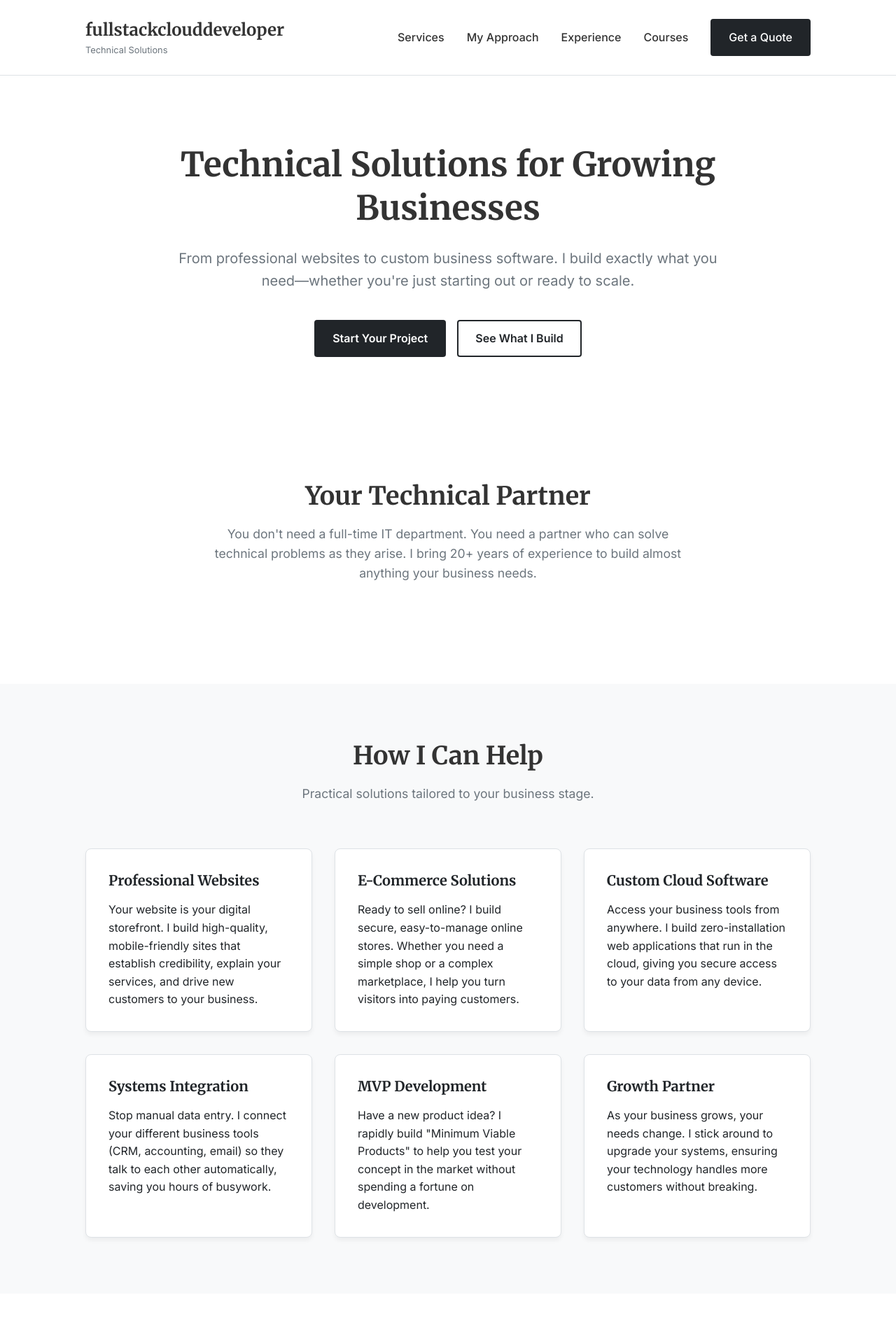
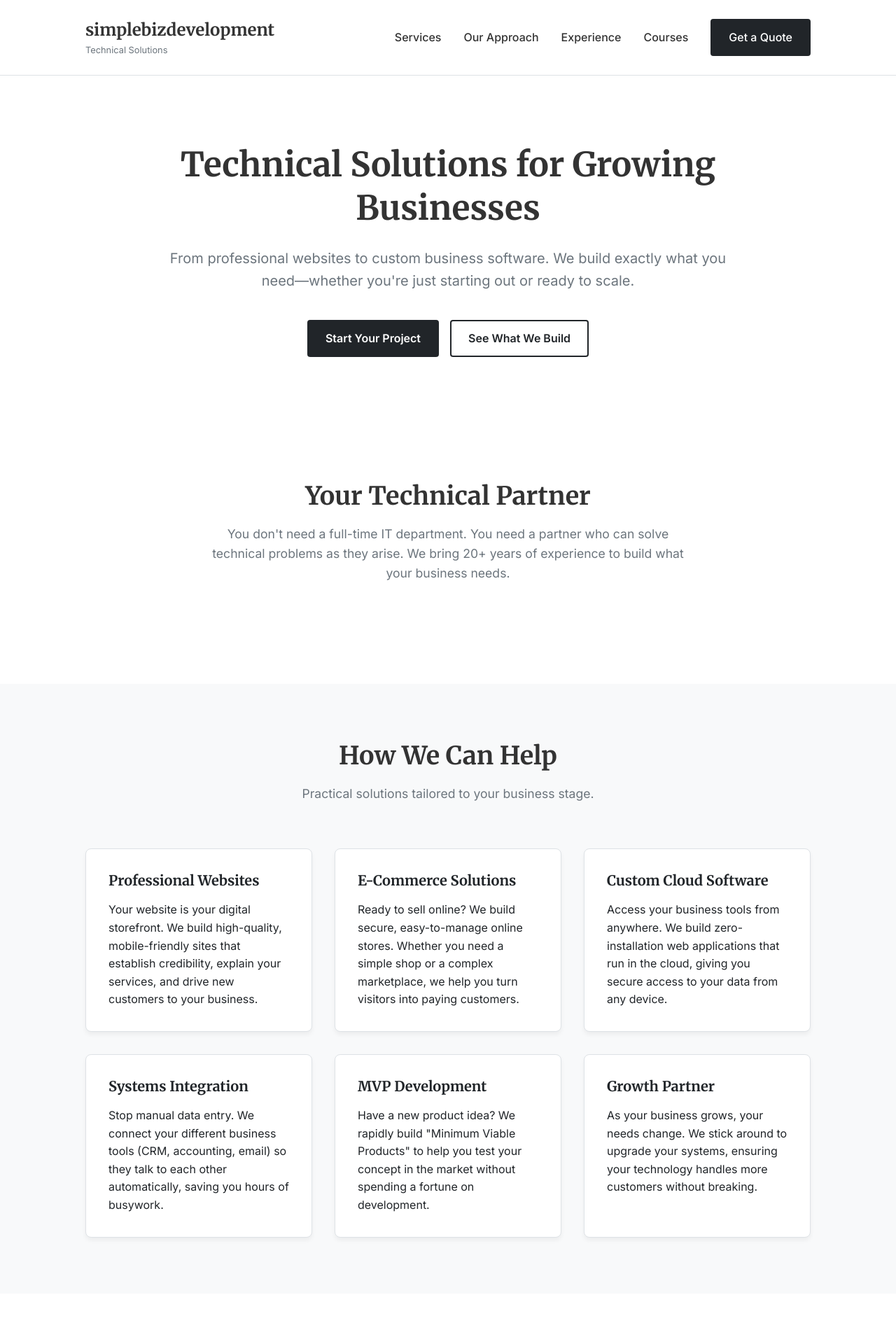
Before and after one commit to bigspotteddog/fullstackclouddeveloper.com, a plain HTML site: page index.html in a window 1280 px wide. Shown: the top 1900 px of the page at 70% size. Drawn offline with Linux system fonts and the light colour scheme.

Commit message:
Change to simplebizdevelopment.

```diff
--- a/index.html
+++ b/index.html
@@ -3,7 +3,7 @@
 <head>
     <meta charset="UTF-8">
     <meta name="viewport" content="width=device-width, initial-scale=1.0">
-    <title>fullstackclouddeveloper | Technical Solutions for Business</title>
+    <title>simplebizdevelopment | Technical Solutions for Business</title>
     <link rel="stylesheet" href="css/style.css">
     <link rel="preconnect" href="https://fonts.googleapis.com">
     <link rel="preconnect" href="https://fonts.gstatic.com" crossorigin>
@@ -15,13 +15,13 @@
     <header class="site-header">
         <div class="container">
             <div class="logo">
-                <a href="#">fullstackclouddeveloper</a>
+                <a href="#">simplebizdevelopment</a>
                 <span class="tagline">Technical Solutions</span>
             </div>
             <nav class="main-nav">
                 <ul>
                     <li><a href="#services">Services</a></li>
-                    <li><a href="#approach">My Approach</a></li>
+                    <li><a href="#approach">Our Approach</a></li>
                     <li><a href="#work">Experience</a></li>
                     <li><a href="/courses">Courses</a></li>
                     <li><a href="#contact" class="btn btn-primary">Get a Quote</a></li>
@@ -40,10 +40,10 @@
             <div class="container">
                 <div class="hero-content">
                     <h1>Technical Solutions for Growing Businesses</h1>
-                    <p class="hero-sub">From professional websites to custom business software. I build exactly what you need—whether you're just starting out or ready to scale.</p>
+                    <p class="hero-sub">From professional websites to custom business software. We build exactly what you need—whether you're just starting out or ready to scale.</p>
                     <div class="hero-actions">
                         <a href="#contact" class="btn btn-primary">Start Your Project</a>
-                        <a href="#services" class="btn btn-secondary">See What I Build</a>
+                        <a href="#services" class="btn btn-secondary">See What We Build</a>
                     </div>
                 </div>
             </div>
@@ -53,7 +53,7 @@
             <div class="container">
                 <div class="section-header">
                     <h2>Your Technical Partner</h2>
-                    <p>You don't need a full-time IT department. You need a partner who can solve technical problems as they arise. I bring 20+ years of experience to build almost anything your business needs.</p>
+                    <p>You don't need a full-time IT department. You need a partner who can solve technical problems as they arise. We bring 20+ years of experience to build what your business needs.</p>
                 </div>
             </div>
         </section>
@@ -61,33 +61,33 @@
         <section id="services" class="section-gray">
             <div class="container">
                 <div class="section-header">
-                    <h2>How I Can Help</h2>
+                    <h2>How We Can Help</h2>
                     <p>Practical solutions tailored to your business stage.</p>
                 </div>
                 <div class="services-grid">
                     <div class="service-card">
                         <h3>Professional Websites</h3>
-                        <p>Your website is your digital storefront. I build high-quality, mobile-friendly sites that establish credibility, explain your services, and drive new customers to your business.</p>
+                        <p>Your website is your digital storefront. We build high-quality, mobile-friendly sites that establish credibility, explain your services, and drive new customers to your business.</p>
                     </div>
                     <div class="service-card">
                         <h3>E-Commerce Solutions</h3>
-                        <p>Ready to sell online? I build secure, easy-to-manage online stores. Whether you need a simple shop or a complex marketplace, I help you turn visitors into paying customers.</p>
+                        <p>Ready to sell online? We build secure, easy-to-manage online stores. Whether you need a simple shop or a complex marketplace, we help you turn visitors into paying customers.</p>
                     </div>
                     <div class="service-card">
                         <h3>Custom Cloud Software</h3>
-                        <p>Access your business tools from anywhere. I build zero-installation web applications that run in the cloud, giving you secure access to your data from any device.</p>
+                        <p>Access your business tools from anywhere. We build zero-installation web applications that run in the cloud, giving you secure access to your data from any device.</p>
                     </div>
                     <div class="service-card">
                         <h3>Systems Integration</h3>
-                        <p>Stop manual data entry. I connect your different business tools (CRM, accounting, email) so they talk to each other automatically, saving you hours of busywork.</p>
+                        <p>Stop manual data entry. We connect your different business tools (CRM, accounting, email) so they talk to each other automatically, saving you hours of busywork.</p>
                     </div>
                     <div class="service-card">
                         <h3>MVP Development</h3>
-                        <p>Have a new product idea? I rapidly build "Minimum Viable Products" to help you test your concept in the market without spending a fortune on development.</p>
+                        <p>Have a new product idea? We rapidly build "Minimum Viable Products" to help you test your concept in the market without spending a fortune on development.</p>
                     </div>
                     <div class="service-card">
                         <h3>Growth Partner</h3>
-                        <p>As your business grows, your needs change. I stick around to upgrade your systems, ensuring your technology handles more customers without breaking.</p>
+                        <p>As your business grows, your needs change. We stick around to upgrade your systems, ensuring your technology handles more customers without breaking.</p>
                     </div>
                 </div>
             </div>
@@ -100,13 +100,13 @@
                         <h2>Why Work With Me?</h2>
                         <ul class="feature-list">
                             <li>
-                                <strong>One-Stop Shop:</strong> No need to hire separate web designers, developers, and consultants. I handle the entire technical side of your business.
+                                <strong>One-Stop Shop:</strong> No need to hire separate web designers, developers, and consultants. We handle the entire technical side of your business.
                             </li>
                             <li>
-                                <strong>Built for Growth:</strong> I build with professional standards from day one. This means you won't have to pay to rebuild your website just because your business grew.
+                                <strong>Built for Growth:</strong> We build with professional standards from day one. This means you won't have to pay to rebuild your website just because your business grew.
                             </li>
                             <li>
-                                <strong>20+ Years Experience:</strong> I've built systems for startups and massive enterprises. I bring that same level of quality and reliability to your business.
+                                <strong>20+ Years Experience:</strong> We've built systems for startups and massive enterprises. We bring that same level of quality and reliability to your business.
                             </li>
                         </ul>
                     </div>
@@ -120,6 +120,28 @@
                     <h2>Proven Results</h2>
                 </div>
                 <div class="case-studies">
+                    <div class="case-study">
+                        <div class="case-content">
+                            <h3>Automated Vending System</h3>
+                            <p class="case-meta">Consulting Project</p>
+                            <p>Built a complete cloud-based vending ecosystem using a custom REST-based ORM. This enabled seamless synchronization of animation, media advertising, inventory, pricing, and configurations between the cloud management system and local vending machines.</p>
+                            <ul class="tags">
+                                <li>IoT & Hardware</li>
+                                <li>Cloud Logistics</li>
+                            </ul>
+                        </div>
+                    </div>
+                    <div class="case-study">
+                        <div class="case-content">
+                            <h3>Fintech & POS System</h3>
+                            <p class="case-meta">Startup Launch</p>
+                            <p>Built the entire financial infrastructure for a brand new startup in just 6 weeks. Led a 5-person team to launch a cloud-based POS and credit system in time for a major trade show debut.</p>
+                            <ul class="tags">
+                                <li>Rapid Delivery</li>
+                                <li>Fintech Integration</li>
+                            </ul>
+                        </div>
+                    </div>
                     <div class="case-study">
                         <div class="case-content">
                             <h3>Scaling Market Reach</h3>
@@ -155,31 +177,9 @@
                     </div>
                     <div class="case-study">
                         <div class="case-content">
-                            <h3>Automated Vending System</h3>
-                            <p class="case-meta">Consulting Project</p>
-                            <p>Built a complete cloud-based vending ecosystem using a custom REST-based ORM. This enabled seamless synchronization of animation, media advertising, inventory, pricing, and configurations between the cloud management system and local vending machines.</p>
-                            <ul class="tags">
-                                <li>IoT & Hardware</li>
-                                <li>Cloud Logistics</li>
-                            </ul>
-                        </div>
-                    </div>
-                    <div class="case-study">
-                        <div class="case-content">
-                            <h3>Fintech & POS System</h3>
-                            <p class="case-meta">Startup Launch</p>
-                            <p>Built the entire financial infrastructure for a brand new startup in just 6 weeks. Led a 5-person team to launch a cloud-based POS and credit system in time for a major trade show debut.</p>
-                            <ul class="tags">
-                                <li>Rapid Delivery</li>
-                                <li>Fintech Integration</li>
-                            </ul>
-                        </div>
-                    </div>
-                    <div class="case-study">
-                        <div class="case-content">
                             <h3>Technical Mentorship</h3>
                             <p class="case-meta">Education & Training</p>
-                            <p>Leveraging 20+ years of teaching experience (university adjunct faculty, Corporate Training) to build strong engineering cultures. I don't just write code; I train teams to maintain it, ensuring long-term success for your business.</p>
+                            <p>Leveraging 20+ years of teaching experience (university adjunct faculty, Corporate Training) to build strong engineering cultures. We don't just write code; We train teams to maintain it, ensuring long-term success for your business.</p>
                             <ul class="tags">
                                 <li>Team Building</li>
                                 <li>Knowledge Transfer</li>
@@ -239,11 +239,11 @@
                 <div class="footer-links">
                     <a href="https://linkedin.com" target="_blank">LinkedIn</a>
                     <a href="https://github.com" target="_blank">GitHub</a>
-                    <a href="mailto:bink.lynch@gmail.com">Email</a>
+                    <a href="mailto:joseph.simplebizdevelopment@gmail.com">Email</a>
                 </div>
             </div>
             <div class="footer-bottom">
-                <p>&copy; 2025 fullstackclouddeveloper. All rights reserved.</p>
+                <p>&copy; 2025 simplebizdevelopment. All rights reserved.</p>
             </div>
         </div>
     </footer>
```
